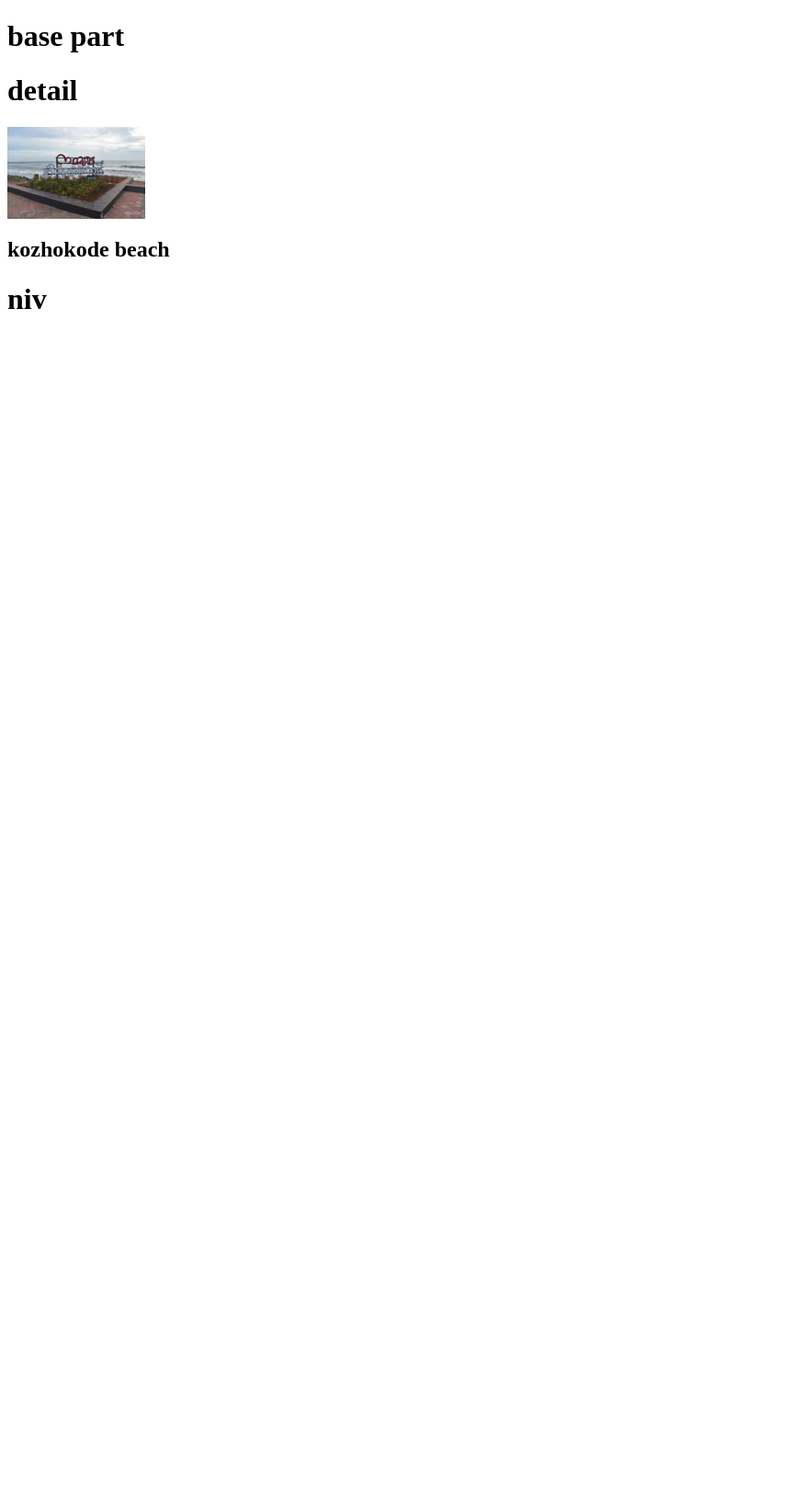
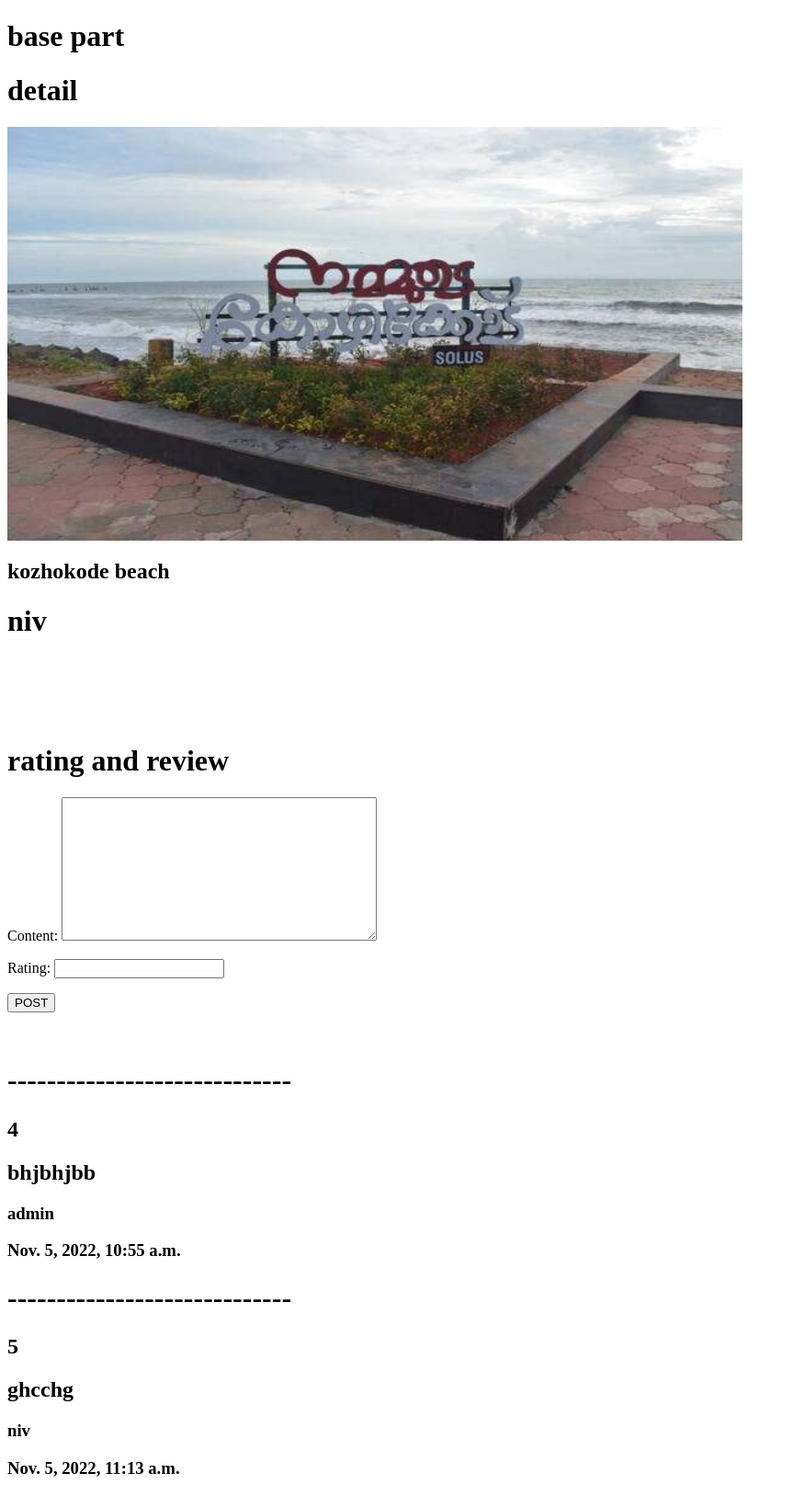
Before and after one commit to nivedh123/kerala_travel, a Django app: page /spots/14 in a window 1280 px wide. Shown: the part 26-1653 px from the top of the page at 92% size, without its empty margins (0-863 px from the left). Before the commit the page ends 362 px from the top, so only its background shows below. Run offline with Django 4.2, Linux system fonts and the light colour scheme; data comes from the database, SQL or seed files in the repository; both versions use the stored data as it was after the commit; parts of the project's set-up code (start-up, migrations or seed data) failed here and were passed over.

Commit message:
home complete
profile pending

```diff
--- a/home/forms.py
+++ b/home/forms.py
@@ -10,7 +10,7 @@ from django.core.exceptions import ValidationError
 class searchFormbyDistrict(forms.Form):
     district=forms.CharField(max_length=20)
 
-class reviewForm(forms.Form):
+class reviewForm(forms.ModelForm):
     class Meta:
         model=reviewmodel
         fields=['content','rating']
--- a/home/models.py
+++ b/home/models.py
@@ -56,3 +56,5 @@ class reviewmodel(models.Model):
     rating=models.IntegerField(validators=[MinValueValidator(0), MaxValueValidator(5)])
     date=models.DateTimeField(auto_now_add=True)
     spot=models.ForeignKey(spot,on_delete=models.CASCADE,related_name='reviewmodel')
+    def __str__(self):
+        return str(self.spot)
--- a/home/templates/home/detail.html
+++ b/home/templates/home/detail.html
@@ -1,15 +1,25 @@
 {%extends 'base.html'%}
 {%block content%}
 <h1>detail</h1>
-<img src="{{ note.image.url }}" width="150" height="100"/>
+<img src="{{ note.image.url }}" width="800" height="450"/>
 <h2>{{note.name}}</h2>
 <h1>{{note.user}}</h1>
 
 <br><br><br><br>
-{%if rating %}
 <h1>rating and review</h1>
+{{pop}}
+<form action="{% url 'detail' pk=note.id %}"  method="post">{%csrf_token%}
+    {{addingreview.as_p}}
+    <input type="submit" value="POST">
+</form>
+<br>
+
+{% for rating in ratings %}
+<h1>-----------------------------</h1>
 <h2>{{rating.rating}}</h2>
 <h2>{{rating.content}}</h2>
 <h3>{{rating.user}}</h3>
-{%endif%}
+<h3>{{rating.date}}</h3>
+
+{%endfor%}
 {%endblock%}
--- a/home/views.py
+++ b/home/views.py
@@ -101,12 +101,22 @@ def ListofSpot(request):
 #-------------------------------------------------------
 def DetailofSpot(request,pk):
     details=spot.objects.get(pk=pk)
+    addreview=reviewForm
+    note=''
+    if request.method=='POST':
+        filled_form=reviewForm(request.POST)
+        if filled_form.is_valid():
+            profile=filled_form.save(commit=False)
+            profile.user=request.user
+            profile.spot=details
+            profile.save()
+            note='your review Posted'
+            request.method=None
     try:
-        rating=reviewmodel.objects.get(spot=details)
-        return render(request,'home/detail.html',{'note':details,'rating':rating})
+        ratings=reviewmodel.objects.filter(spot=details)
+        return render(request,'home/detail.html',{'note':details,'ratings':ratings,'addingreview':addreview,'pop':note})
     except:
-
-        return render(request,'home/detail.html',{'note':details})
+         return render(request,'home/detail.html',{'note':details,'addingreview':addreview})
 
 
 
```
Also changed, not shown: db.sqlite3, media/_MG_1832.JPG (deleted), media/_MG_1832_vNY5z15.JPG (added).
